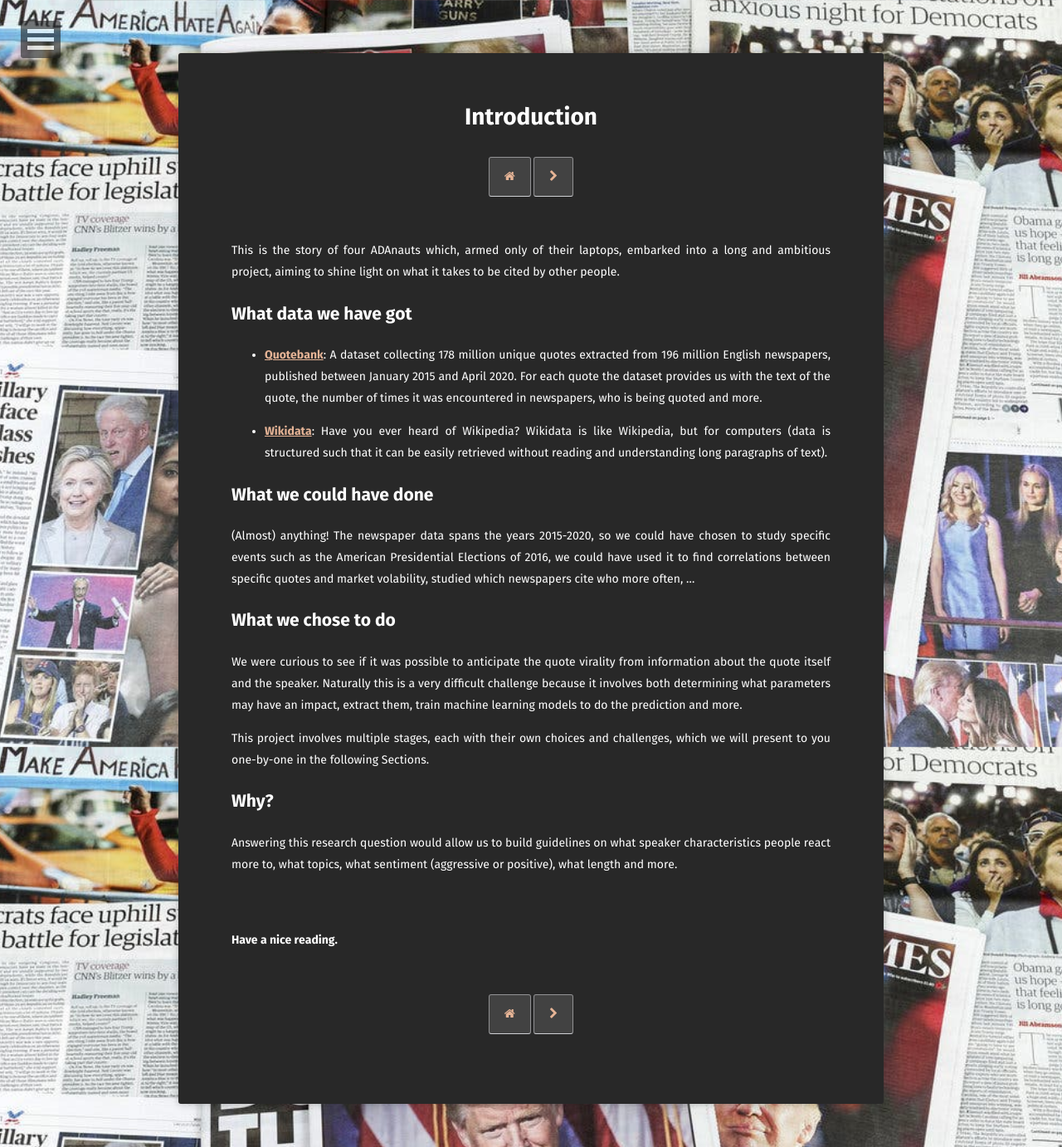
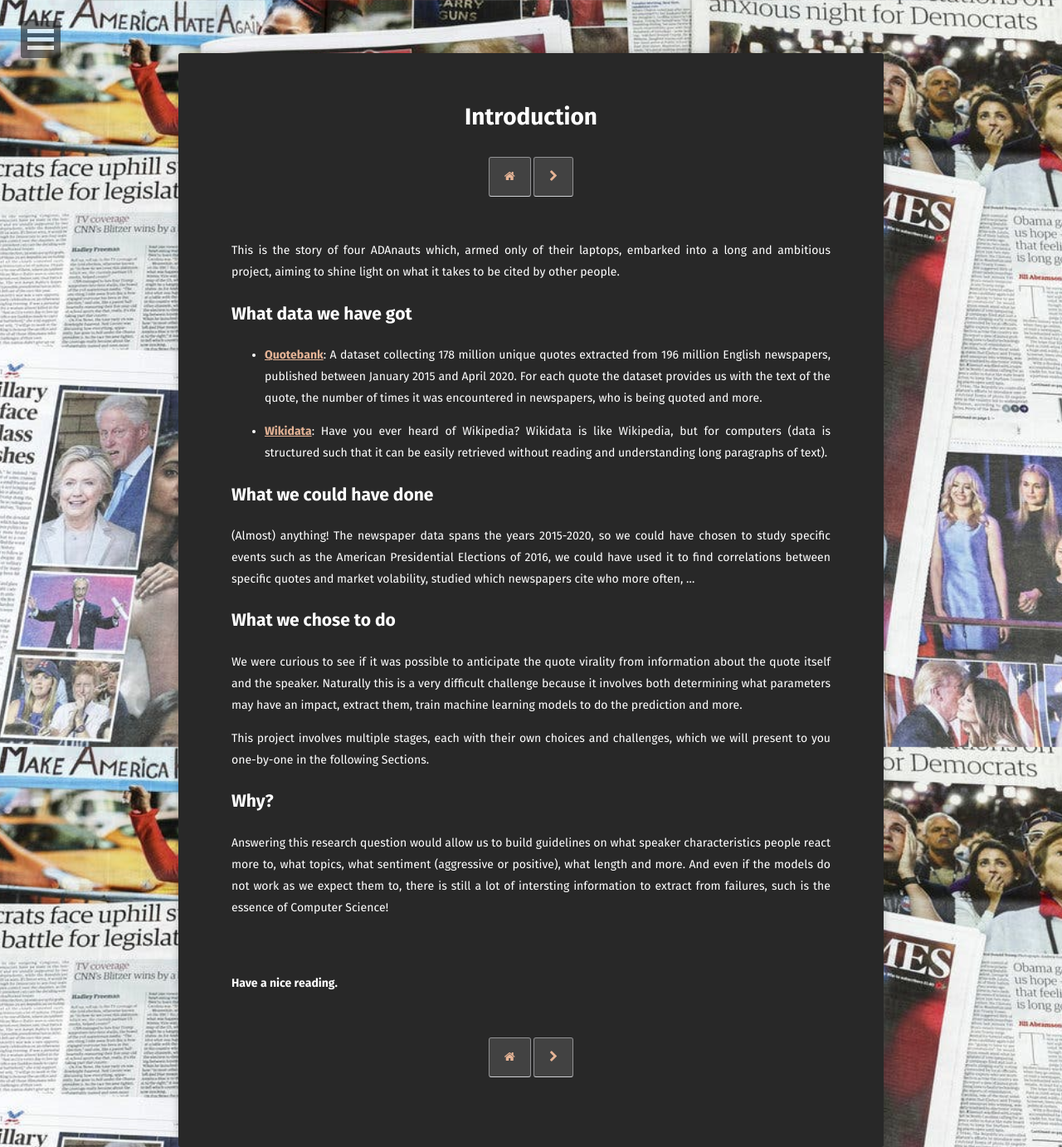
Before and after one commit to kaoutamine/viralSpeech, a Jekyll site: the page built from introduction/index.md, in a window 1280 px wide. Shown: the whole page at 83% size. Built offline with Jekyll 4.4.1, drawn with Linux system fonts in a browser that asks for light colours; some web fonts are replaced.

Commit message:
Update index.md

```diff
--- a/introduction/index.md
+++ b/introduction/index.md
@@ -24,8 +24,7 @@ We were curious to see if it was possible to anticipate the quote virality from
 This project involves multiple stages, each with their own choices and challenges, which we will present to you one-by-one in the following Sections.
 
 ## Why?
-Answering this research question would allow us to build guidelines on what speaker characteristics people react more to, what topics, what sentiment (aggressive or positive), what length and more.
-
+Answering this research question would allow us to build guidelines on what speaker characteristics people react more to, what topics, what sentiment (aggressive or positive), what length and more. And even if the models do not work as we expect them to, there is still a lot of intersting information to extract from failures, such is the essence of Computer Science!
 
 <br><br>
 **Have a nice reading.**
```
